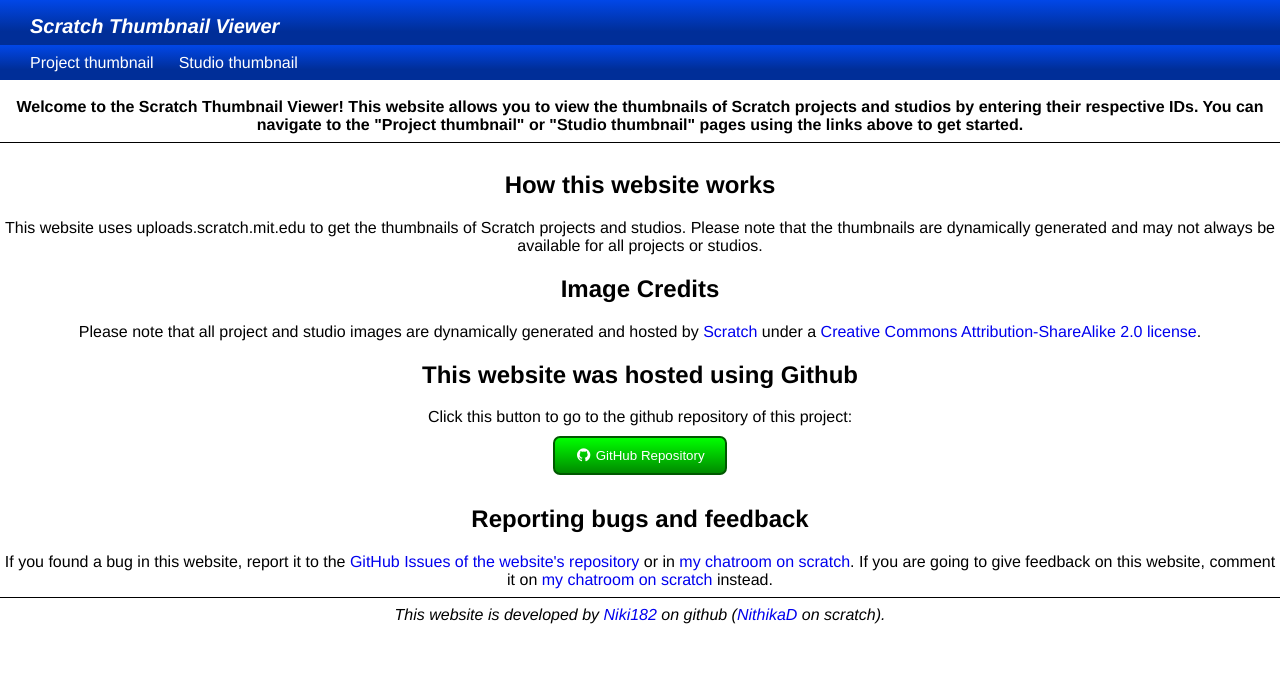
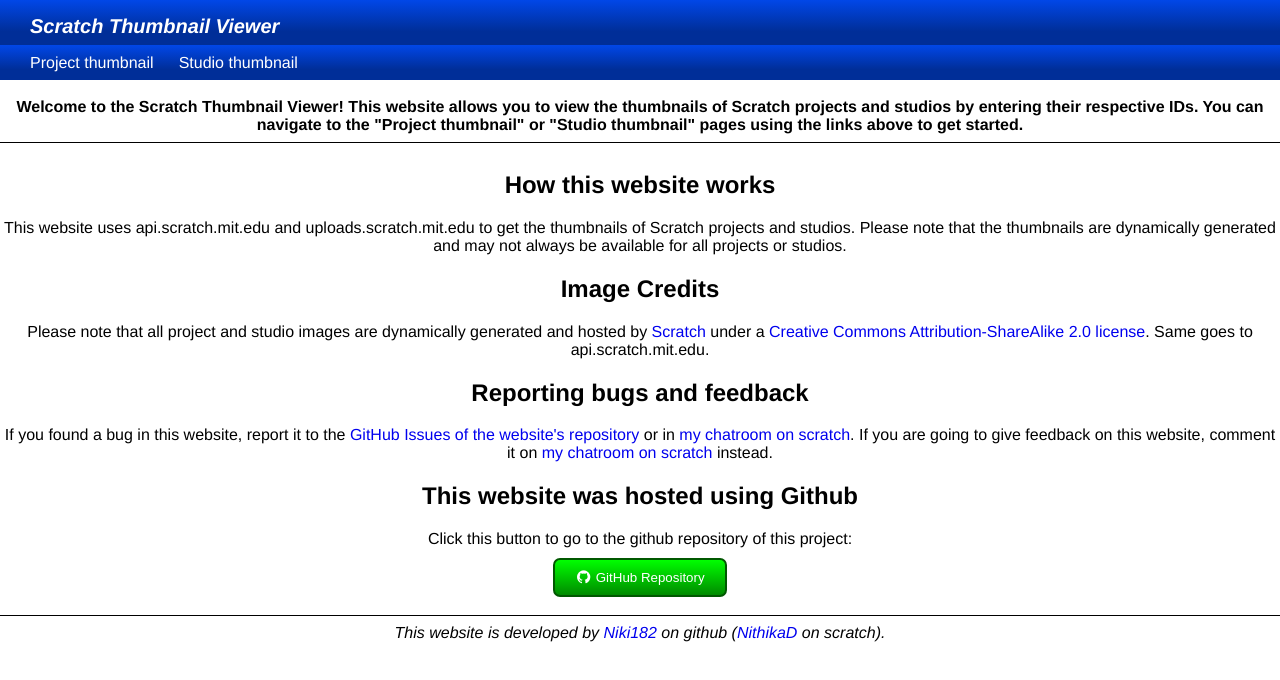
Before and after one commit to Niki182/Scratch-thumbnail-viewer, a plain HTML site: page index.html in a window 1280 px wide. Drawn offline with Linux system fonts and the light colour scheme.

Commit message:
Update index.html

```diff
--- a/index.html
+++ b/index.html
@@ -28,24 +28,22 @@
       <hr>
       <section>
         <h2>How this website works</h2>
-        This website uses uploads.scratch.mit.edu to get the thumbnails of Scratch projects and studios. Please note that the thumbnails are dynamically generated and may not always be available for all projects or studios.
+        This website uses api.scratch.mit.edu and uploads.scratch.mit.edu to get the thumbnails of Scratch projects and studios. Please note that the thumbnails are dynamically generated and may not always be available for all projects or studios.
       </section>
       <section>
         <h2>Image Credits</h2>
         Please note that all project and studio images are dynamically generated and hosted by
         <a href="https://scratch.mit.edu/" target="_blank" rel="noreferrer">Scratch</a>
         under a
-        <a href="https://creativecommons.org/licenses/by-sa/2.0/" target="_blank" rel="noreferrer">Creative Commons Attribution-ShareAlike 2.0 license</a>.
-      </section>
-      <section>
-        <h2>This website was hosted using Github</h2>
-        Click this button to go to the github repository of this project: <a href="https://github.com/Niki182/Scratch-thumbnail-viewer" target="_blank" rel="noreferrer" class="github-button"><button><i class="fab fa-github"></i> GitHub Repository</button></a>
+        <a href="https://creativecommons.org/licenses/by-sa/2.0/" target="_blank" rel="noreferrer">Creative Commons Attribution-ShareAlike 2.0 license</a>. Same goes to api.scratch.mit.edu.
       </section>
       <section>
         <h2>Reporting bugs and feedback</h2>
         If you found a bug in this website, report it to the <a href="https://github.com/Niki182/Scratch-thumbnail-viewer/issues" target="_blank" rel="noreferrer">GitHub Issues of the website's repository</a> or in <a href="https://scratch.mit.edu/projects/1365021990/" target="_blank" rel="noreferrer">my chatroom on scratch</a>.
         If you are going to give feedback on this website, comment it on <a href="https://scratch.mit.edu/projects/1365021990/" target="_blank" rel="noreferrer">my chatroom on scratch</a> instead.
       </section>
+      <h2>This website was hosted using Github</h2>
+        Click this button to go to the github repository of this project: <a href="https://github.com/Niki182/Scratch-thumbnail-viewer" target="_blank" rel="noreferrer" class="github-button"><button><i class="fab fa-github"></i> GitHub Repository</button></a>
       <hr>
       <section style="font-style: italic;">
         This website is developed by <a href="https://github.com/Niki182" target="_blank" rel="noreferrer">Niki182</a> on github (<a href="https://scratch.mit.edu/users/NithikaD/" target="_blank" rel="noreferrer">NithikaD</a> on scratch).
```
